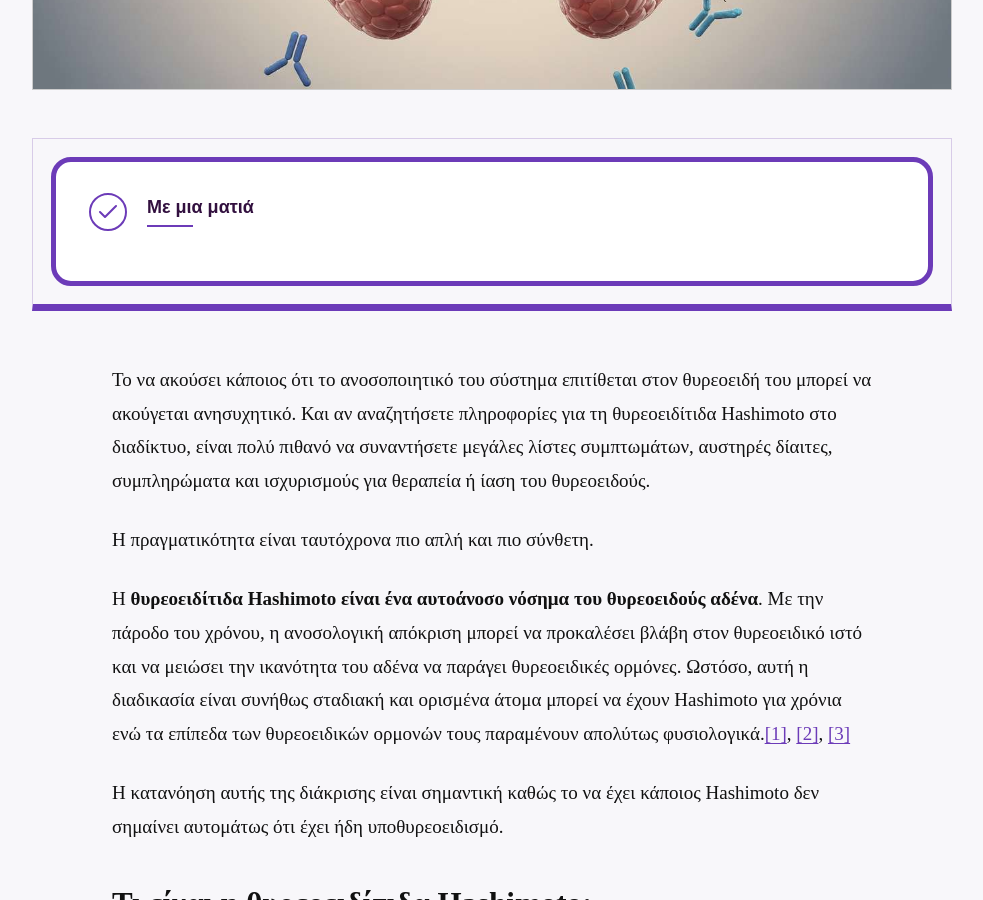
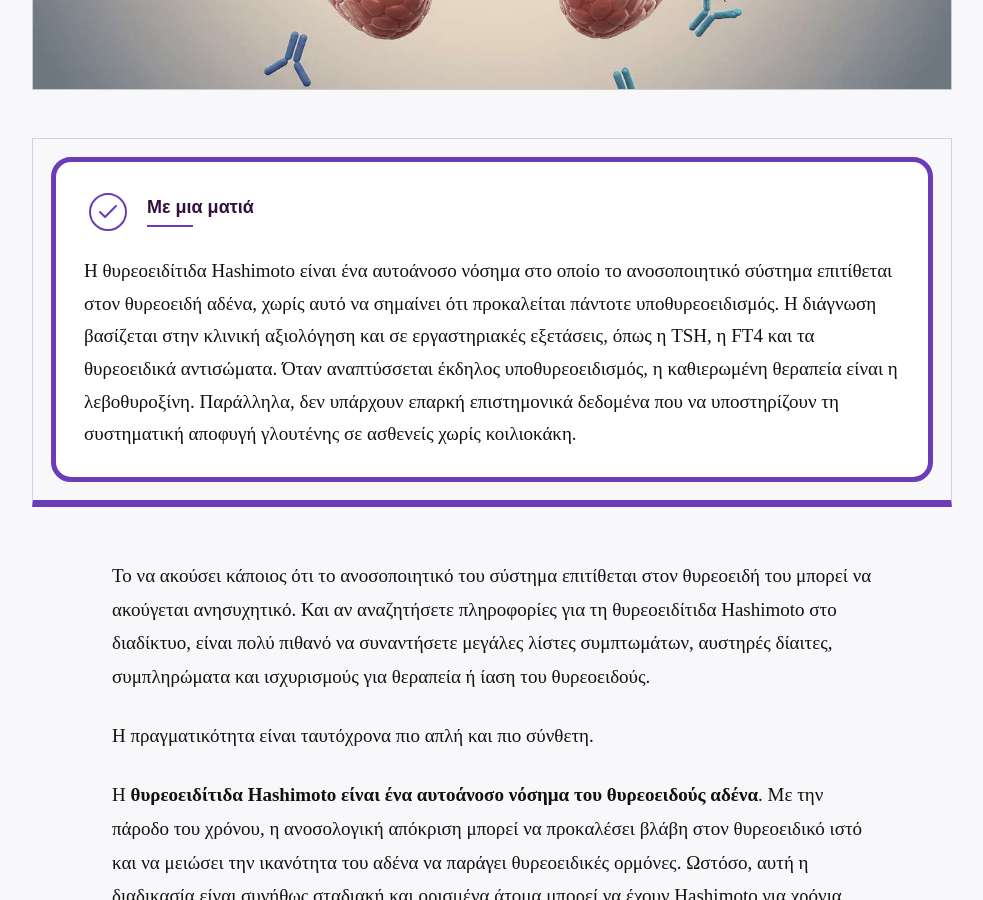
Before and after one commit to BiomedFacts/BiomedFacts, a Jekyll site: the page built from _posts/2026-09-12-8yreoeiditida-hashimoto-ti-symbainei-sto-8yreoeidh.md, in a window 1280 px wide and 900 px high, scrolled down 879 px. Shown: the whole window, without its empty margins (148-1131 px from the left). Built offline with Jekyll 4.4.1, drawn with Linux system fonts in a browser that asks for light colours.

Commit message:
Update _posts/2026-09-12-8yreoeiditida-hashimoto-ti-symbainei-sto-8yreoeidh.md (via Pages CMS)

```diff
--- a/_posts/2026-09-12-8yreoeiditida-hashimoto-ti-symbainei-sto-8yreoeidh.md
+++ b/_posts/2026-09-12-8yreoeiditida-hashimoto-ti-symbainei-sto-8yreoeidh.md
@@ -13,6 +13,14 @@ seo_title: "Hashimoto: Συμπτώματα, Διάγνωση και Τι Συμ
 seo_description: Τι είναι η Hashimoto; Μάθετε τα συμπτώματα, τις εξετάσεις, τη
   σχέση με τον υποθυρεοειδισμό και τι δείχνουν τα δεδομένα για γλουτένη και
   θεραπεία.
+overview: Η θυρεοειδίτιδα Hashimoto είναι ένα αυτοάνοσο νόσημα στο οποίο το
+  ανοσοποιητικό σύστημα επιτίθεται στον θυρεοειδή αδένα, χωρίς αυτό να σημαίνει
+  ότι προκαλείται πάντοτε υποθυρεοειδισμός. Η διάγνωση βασίζεται στην κλινική
+  αξιολόγηση και σε εργαστηριακές εξετάσεις, όπως η TSH, η FT4 και τα
+  θυρεοειδικά αντισώματα. Όταν αναπτύσσεται έκδηλος υποθυρεοειδισμός, η
+  καθιερωμένη θεραπεία είναι η λεβοθυροξίνη. Παράλληλα, δεν υπάρχουν επαρκή
+  επιστημονικά δεδομένα που να υποστηρίζουν τη συστηματική αποφυγή γλουτένης σε
+  ασθενείς χωρίς κοιλιοκάκη.
 ---
 Το να ακούσει κάποιος ότι το ανοσοποιητικό του σύστημα επιτίθεται στον θυρεοειδή του μπορεί να ακούγεται ανησυχητικό. Και αν αναζητήσετε πληροφορίες για τη θυρεοειδίτιδα Hashimoto στο διαδίκτυο, είναι πολύ πιθανό να συναντήσετε μεγάλες λίστες συμπτωμάτων, αυστηρές δίαιτες, συμπληρώματα και ισχυρισμούς για θεραπεία ή ίαση του θυρεοειδούς.
 
```
